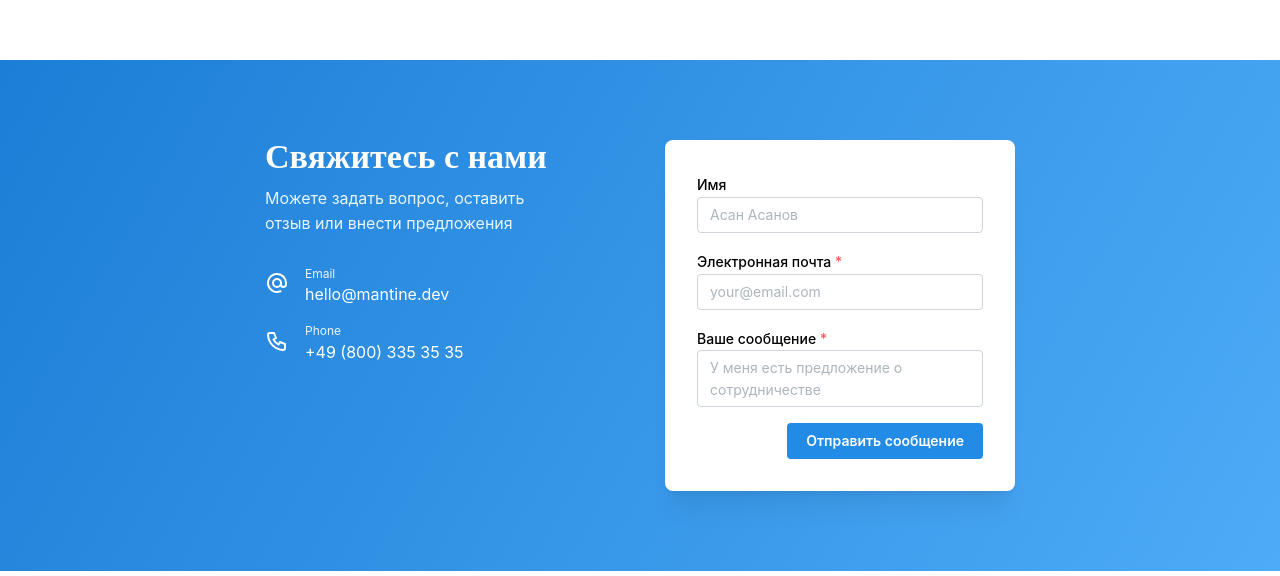
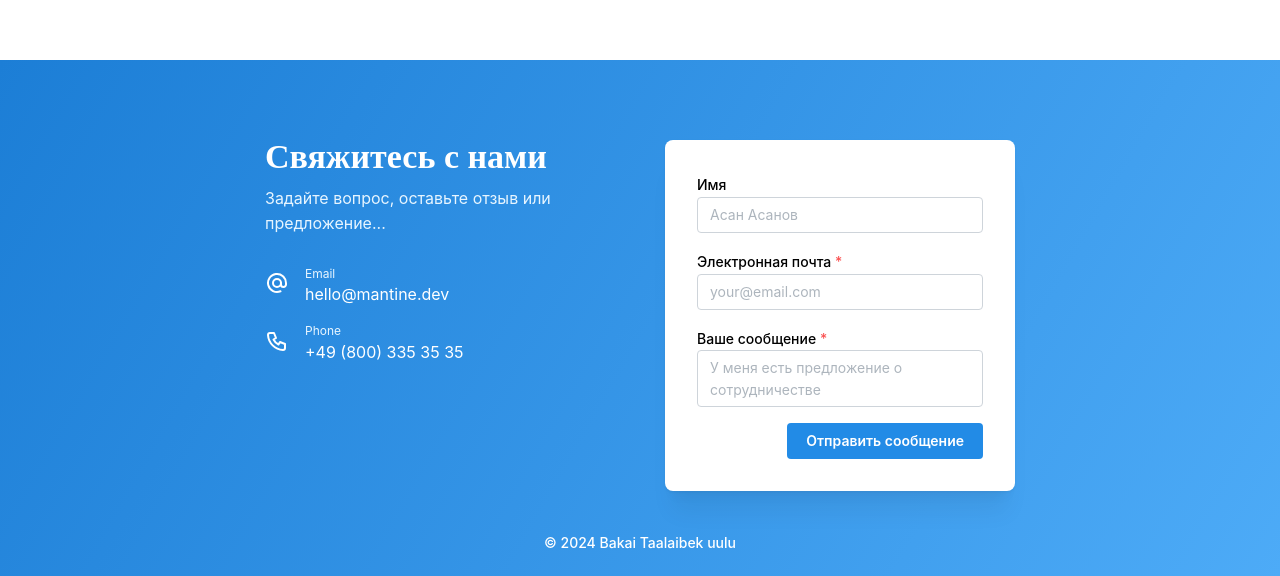
Before and after one commit to bakai-taalaibek/carpool, a Next.js app in the folder client/: page / in a window 1280 px wide. Shown: the part 740-1316 px from the top of the page. Built offline with nearby package versions, Linux system fonts and the light colour scheme.

Commit message:
Add copyright thing

```diff
--- a/client/app/footer.tsx
+++ b/client/app/footer.tsx
@@ -12,6 +12,7 @@ import {
   Grid,
   Paper,
   GridCol,
+  Stack,
 } from "@mantine/core";
 import { useForm } from "@mantine/form";
 import { forwardRef } from "react";
@@ -43,6 +44,7 @@ const Footer = forwardRef<HTMLDivElement>(function Footer(_, ref) {
           base: "calc(var(--mantine-spacing-xl) * 1.5)",
           sm: "calc(var(--mantine-spacing-xl) * 2.5)",
         }}
+        pb="xl"
       >
         <GridCol span={{ base: 12, sm: 6 }} w={400} maw={400}>
           <Title c="white" lh={1} ff="Greycliff CF">
@@ -54,7 +56,7 @@ const Footer = forwardRef<HTMLDivElement>(function Footer(_, ref) {
             mt="sm"
             mb={30}
           >
-            Можете задать вопрос, оставить отзыв или внести предложения
+            Задайте вопрос, оставьте отзыв или предложение...
           </Text>
 
           <ContactIconsList />
@@ -62,10 +64,7 @@ const Footer = forwardRef<HTMLDivElement>(function Footer(_, ref) {
 
         <GridCol span={{ base: 12, sm: 6 }} w={400} maw={400}>
           <Paper bg="white" p="xl" shadow="lg" radius="md" w="100%">
-            <TextInput
-              label="Имя"
-              placeholder="Асан Асанов"
-              />
+            <TextInput label="Имя" placeholder="Асан Асанов" />
             <TextInput
               label="Электронная почта"
               placeholder="your@email.com"
@@ -81,9 +80,16 @@ const Footer = forwardRef<HTMLDivElement>(function Footer(_, ref) {
             />
 
             <Group justify="flex-end" mt="md">
-              <Button bg="var(--mantine-color-blue-6)">Отправить сообщение</Button>
+              <Button bg="var(--mantine-color-blue-6)">
+                Отправить сообщение
+              </Button>
             </Group>
           </Paper>
+        </GridCol>
+        <GridCol span={12} p="md">
+          <Text ta="center" c="white" fz={14} fw={500}>
+            © {new Date().getFullYear()} Bakai Taalaibek uulu
+          </Text>
         </GridCol>
       </Grid>
     </Center>
```
